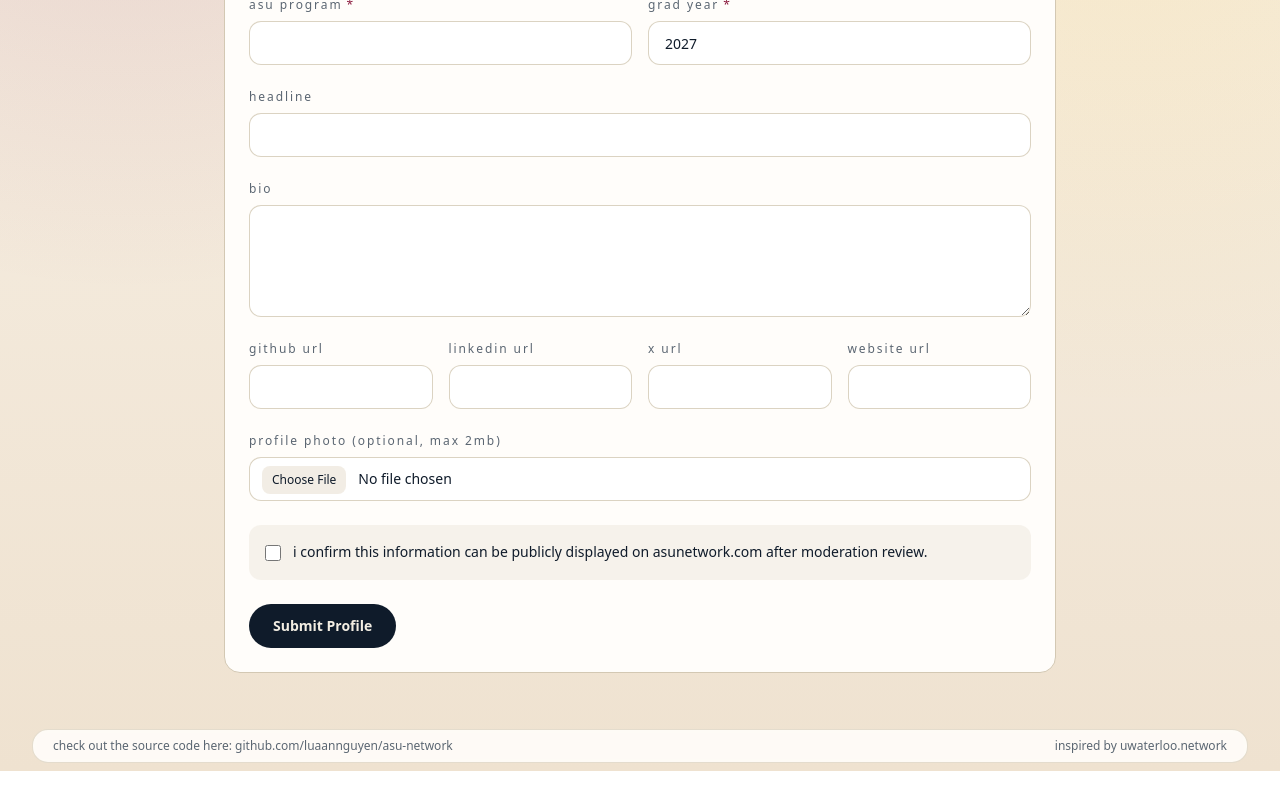
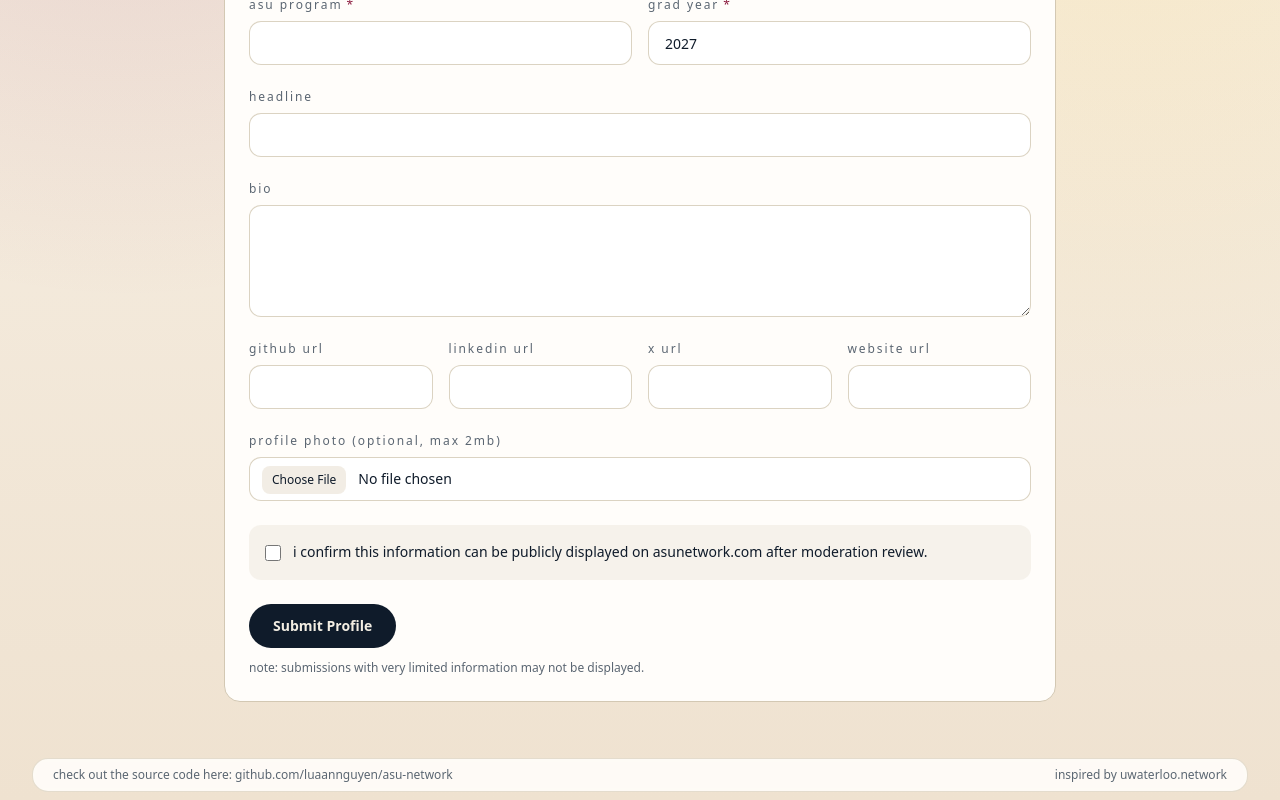
Before and after one commit to LuaanNguyen/asu-network, a Next.js app: page /join in a window 1280 px wide. Shown: the part 364-1164 px from the top of the page. Before the commit the page ends 1135 px from the top, so only its background shows below. Built offline with nearby package versions, Linux system fonts and the light colour scheme; no server answers.

Commit message:
copy: add submission quality note near join button

```diff
--- a/src/features/join/join-form.tsx
+++ b/src/features/join/join-form.tsx
@@ -308,6 +308,9 @@ export function JoinForm() {
         >
           {submitting ? "Submitting..." : "Submit Profile"}
         </button>
+        <p className="text-xs leading-relaxed text-muted">
+          note: submissions with very limited information may not be displayed.
+        </p>
 
         {status !== "idle" ? (
           <p
```
